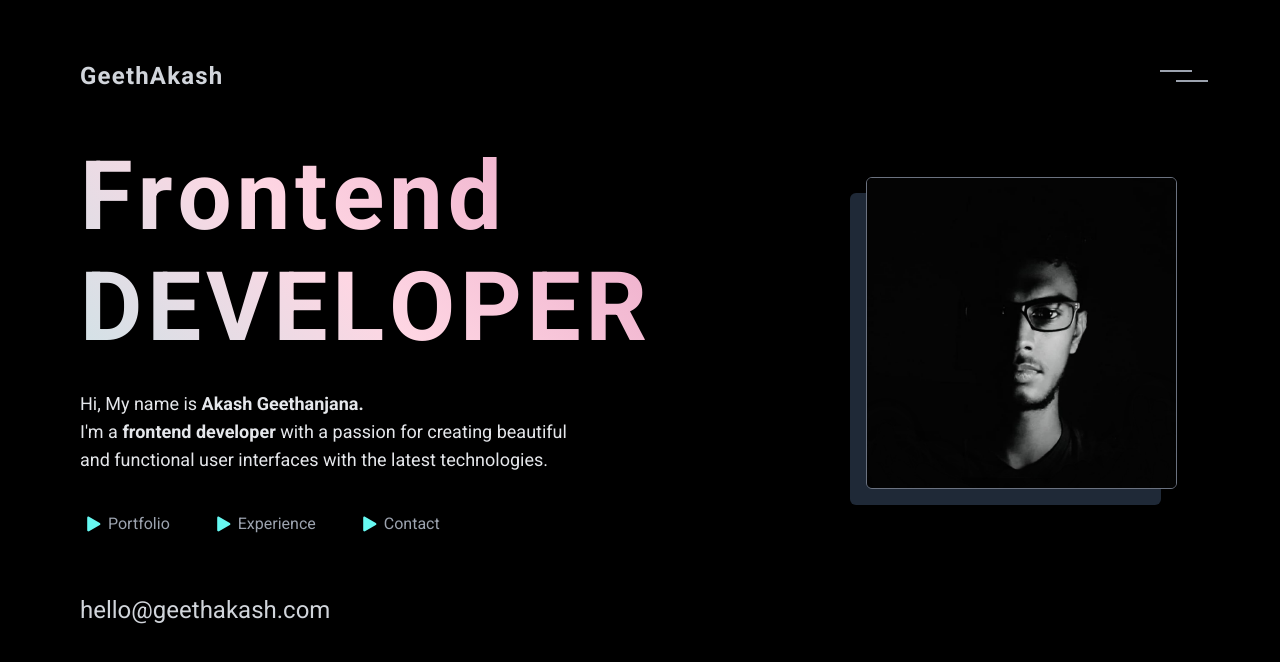
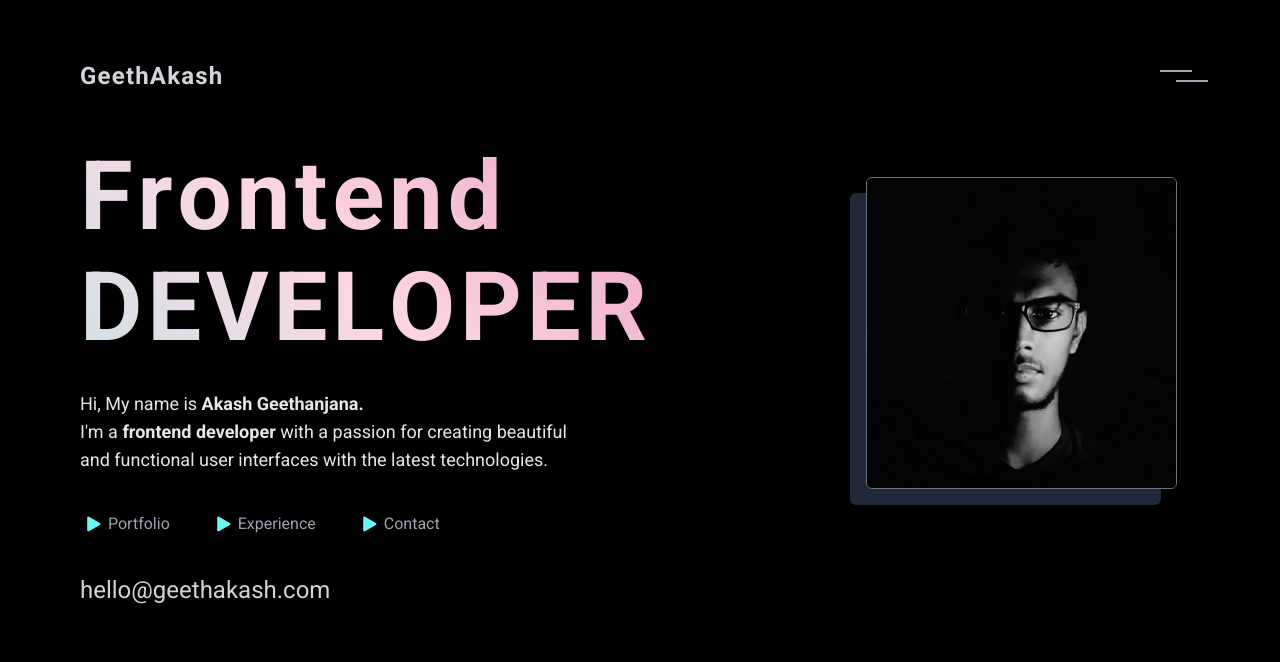
Before and after one commit to geethakash/geethakash.com, a Next.js app: page / in a window 1280 px wide. Shown: the top 662 px of the page. Built offline with nearby package versions, Linux system fonts and the light colour scheme.

Commit message:
fix:reduce mail padding

```diff
--- a/pages/index.js
+++ b/pages/index.js
@@ -96,7 +96,7 @@ export default function IndexPage() {
               </div>
             </div>
           </div>
-          <div className="contact text-2xl text-gray-300 container mx-auto px-10 lg:px-20 mt-10 ">
+          <div className="contact text-2xl text-gray-300 container mx-auto px-10 lg:px-20 mt-5 ">
             <a
               className="border-b-2 border-transparent hover:border-teal-400 hover:text-teal-400 transition-colors duration-300 pb-1"
               href="mailto:hello@geethakash.com"
--- a/styles/global.css
+++ b/styles/global.css
@@ -43,3 +43,9 @@ body {
     background-position: 0% 50%;
   }
 }
+
+/* scrollbar */
+/* width */
+::-webkit-scrollbar {
+  display: none;
+}
```
